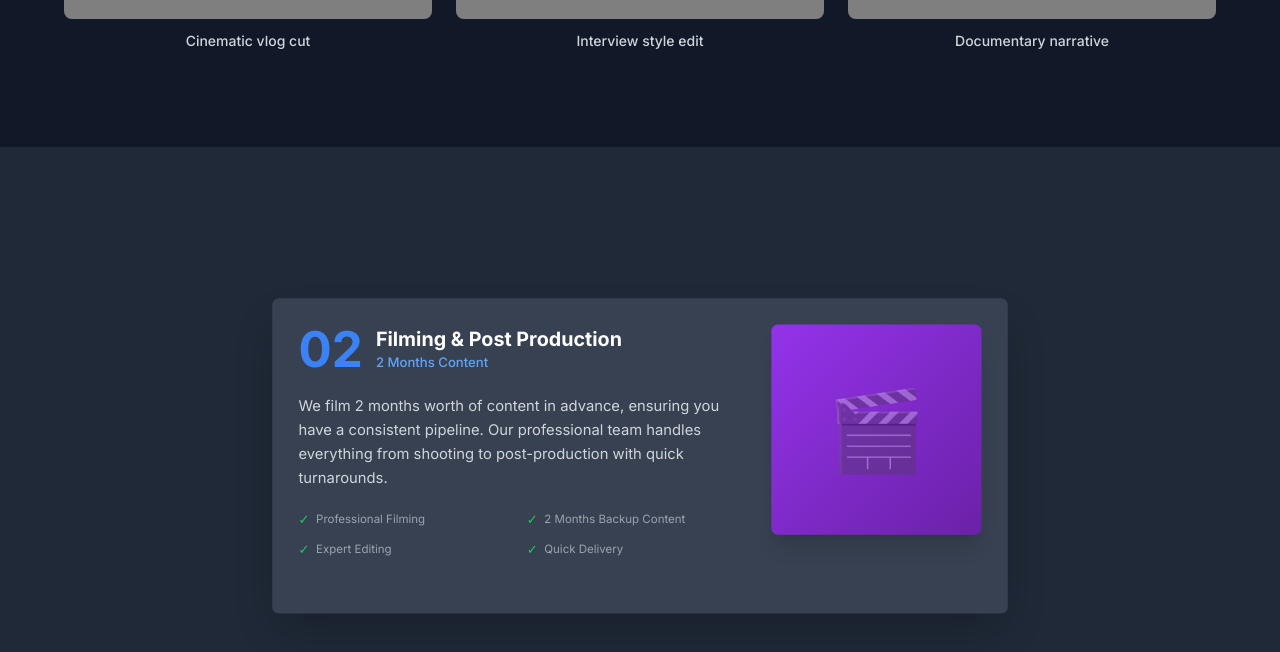
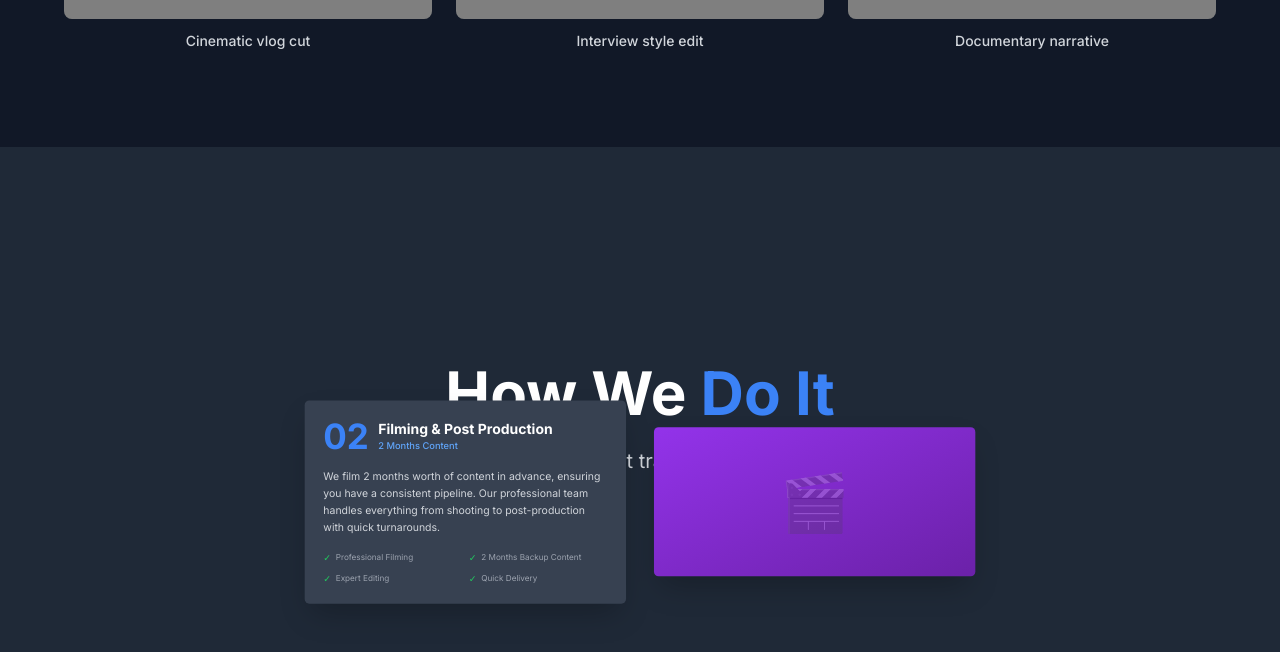
Before and after one commit to itsvijaychoudhary/orbit-agency-glow, a React (Vite) app: page / in a window 1280 px wide. Shown: the part 2112-2764 px from the top of the page. Built offline with nearby package versions, Linux system fonts and the light colour scheme; grey boxes are pictures that could not be loaded.

Commit message:
Reverted to commit 7b4e2e7df177d45c6d6aad06b9d10bd055ca0505

```diff
--- a/src/components/ProcessSection.tsx
+++ b/src/components/ProcessSection.tsx
@@ -48,8 +48,7 @@ const ProcessSection = () => {
       duration: "1-2 Hours",
       description: "We understand your brand, target audience, and goals. In just 1-2 hours, we create a comprehensive 2-month content strategy that's ready to execute within a week.",
       features: ["Brand Analysis", "Audience Research", "Content Strategy", "2-Month Planning"],
-      color: "from-blue-600 to-blue-800",
-      icon: "🎯"
+      color: "from-blue-600 to-blue-800"
     },
     {
       step: "02",
@@ -57,8 +56,7 @@ const ProcessSection = () => {
       duration: "2 Months Content",
       description: "We film 2 months worth of content in advance, ensuring you have a consistent pipeline. Our professional team handles everything from shooting to post-production with quick turnarounds.",
       features: ["Professional Filming", "2 Months Backup Content", "Expert Editing", "Quick Delivery"],
-      color: "from-purple-600 to-purple-800",
-      icon: "🎬"
+      color: "from-purple-600 to-purple-800"
     },
     {
       step: "03",
@@ -66,8 +64,7 @@ const ProcessSection = () => {
       duration: "Ongoing",
       description: "Watch your brand scale with our deep analytics and SEO optimization. We continuously analyze what works and optimize your content strategy for maximum impact and growth.",
       features: ["Performance Analytics", "SEO Optimization", "Growth Tracking", "Strategy Refinement"],
-      color: "from-green-600 to-green-800",
-      icon: "📈"
+      color: "from-green-600 to-green-800"
     }
   ];
 
@@ -82,18 +79,18 @@ const ProcessSection = () => {
     const stepProgress = (scrollProgress - (index * 0.33)) / 0.33;
 
     if (index < currentIndex) {
-      // Card has moved out of frame - completely hidden
+      // Card has already moved out - completely hidden
       return {
-        transform: 'translateY(-120%) scale(0.7)',
+        transform: 'translateY(-100%) scale(0.3)',
         opacity: 0,
         zIndex: 1
       };
     } else if (index === currentIndex) {
       // Current active card
       if (index < steps.length - 1 && stepProgress > 0) {
-        // Card is moving up and scaling down as it exits
-        const moveUp = Math.min(stepProgress * 120, 120);
-        const scaleDown = Math.max(1 - (stepProgress * 0.3), 0.7);
+        // Card is moving up and scaling down
+        const moveUp = Math.min(stepProgress * 100, 100);
+        const scaleDown = Math.max(1 - (stepProgress * 0.7), 0.3);
 
         return {
           transform: `translateY(-${moveUp}%) scale(${scaleDown})`,
@@ -158,15 +155,13 @@ const ProcessSection = () => {
                     zIndex: transforms.zIndex
                   }}
                 >
-                  {/* Single Rectangle Card Component */}
-                  <div className="bg-gray-700 rounded-lg shadow-2xl p-8 mx-auto max-w-4xl h-full">
-                    <div className="flex items-start gap-8 h-full">
-                      {/* Left side - Text content */}
-                      <div className="flex-1">
+                  <div className="flex flex-col lg:flex-row items-center gap-12 h-full">
+                    <div className="lg:w-1/2">
+                      <div className="bg-gray-700 p-8 rounded-lg shadow-2xl">
                         <div className="flex items-center gap-4 mb-6">
                           <span className="text-6xl font-bold text-blue-500">{step.step}</span>
                           <div>
-                            <h3 className="text-2xl font-bold text-white">{step.title}</h3>
+                            <h3 className="text-2xl font-bold">{step.title}</h3>
                             <span className="text-blue-400 font-medium">{step.duration}</span>
                           </div>
                         </div>
@@ -182,14 +177,12 @@ const ProcessSection = () => {
                           ))}
                         </div>
                       </div>
-
-                      {/* Right side - Visual element */}
-                      <div className="w-64 h-64 flex-shrink-0">
-                        <div className={`h-full bg-gradient-to-br ${step.color} rounded-lg flex items-center justify-center shadow-xl`}>
-                          <span className="text-8xl opacity-30">
-                            {step.icon}
-                          </span>
-                        </div>
+                    </div>
+                    <div className="lg:w-1/2">
+                      <div className={`h-64 bg-gradient-to-br ${step.color} rounded-lg flex items-center justify-center shadow-2xl`}>
+                        <span className="text-8xl opacity-20">
+                          {step.step === "01" ? "🎯" : step.step === "02" ? "🎬" : "📈"}
+                        </span>
                       </div>
                     </div>
                   </div>
```
